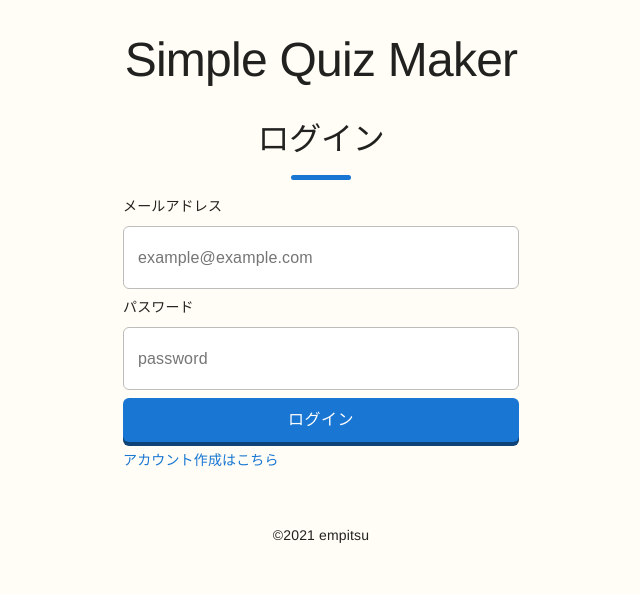
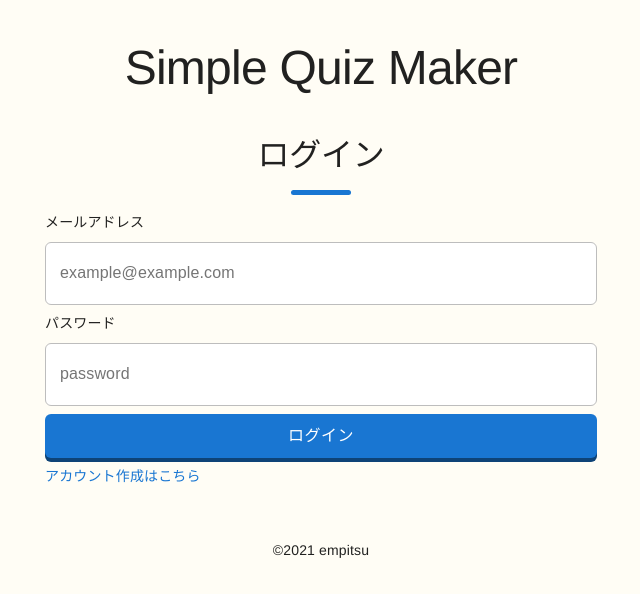
Before and after one commit to empitsu/quiz_app, a Next.js app: page / in a window 1280 px wide. Shown: the top 594 px of the page, without its empty margins (319-959 px from the left). Built offline with nearby package versions, Linux system fonts and the light colour scheme; no server answers.

Commit message:
feat: style IndexTemplate

```diff
--- a/src/components/templates/IndexTemplate/index.tsx
+++ b/src/components/templates/IndexTemplate/index.tsx
@@ -10,12 +10,7 @@ import { FormItemLabel } from "../../atoms/FormItemLabel/index";
 import { FormErrorText } from "../../atoms/FormErrorText";
 import { FormItemWrap } from "../../atoms/FormItemWrap";
 import { Heading } from "../../atoms/Heading";
-
-const StyledNarrowSection = styled.section`
-  max-width: 444px;
-  padding: 0 24px;
-  margin: 0 auto;
-`;
+import { Column1 } from "../../atoms/Column1";
 
 const StyledLogoH1 = styled.h1`
   ${({ theme }) => theme.typography.h1}
@@ -33,7 +28,6 @@ export function IndexTemplate() {
   const [loggedInError, setLoggedInError] = useState<Error | null>(null);
 
   const onSubmit = useCallback<SubmitHandler<FormValues>>(async (data) => {
-    console.log(data);
     try {
       await loginWithEmailAndPassword(data.userEmail, data.userPassword);
     } catch (error) {
@@ -42,9 +36,9 @@ export function IndexTemplate() {
   }, []);
 
   return (
-    <div>
+    <Column1>
       <StyledLogoH1>Simple Quiz Maker</StyledLogoH1>
-      <StyledNarrowSection>
+
       <Heading styleLevel="h2">ログイン</Heading>
       <form onSubmit={handleSubmit(onSubmit)}>
         <FormItemWrap>
@@ -102,7 +96,6 @@ export function IndexTemplate() {
       <Link href="/signup">
         <LinkText>アカウント作成はこちら</LinkText>
       </Link>
-      </StyledNarrowSection>
-    </div>
+    </Column1>
   );
 }
```
Lines whose indentation alone changed are shown as unchanged.
